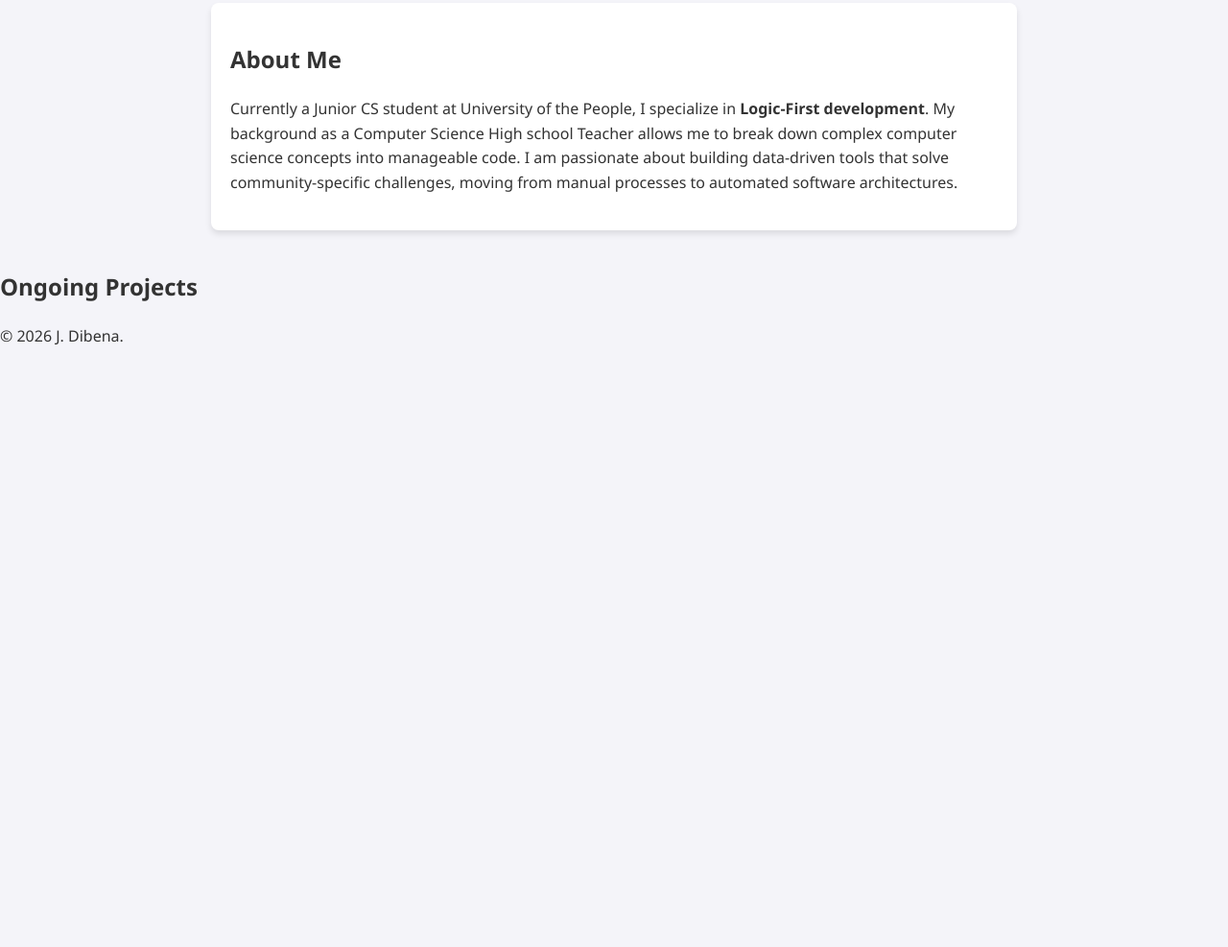
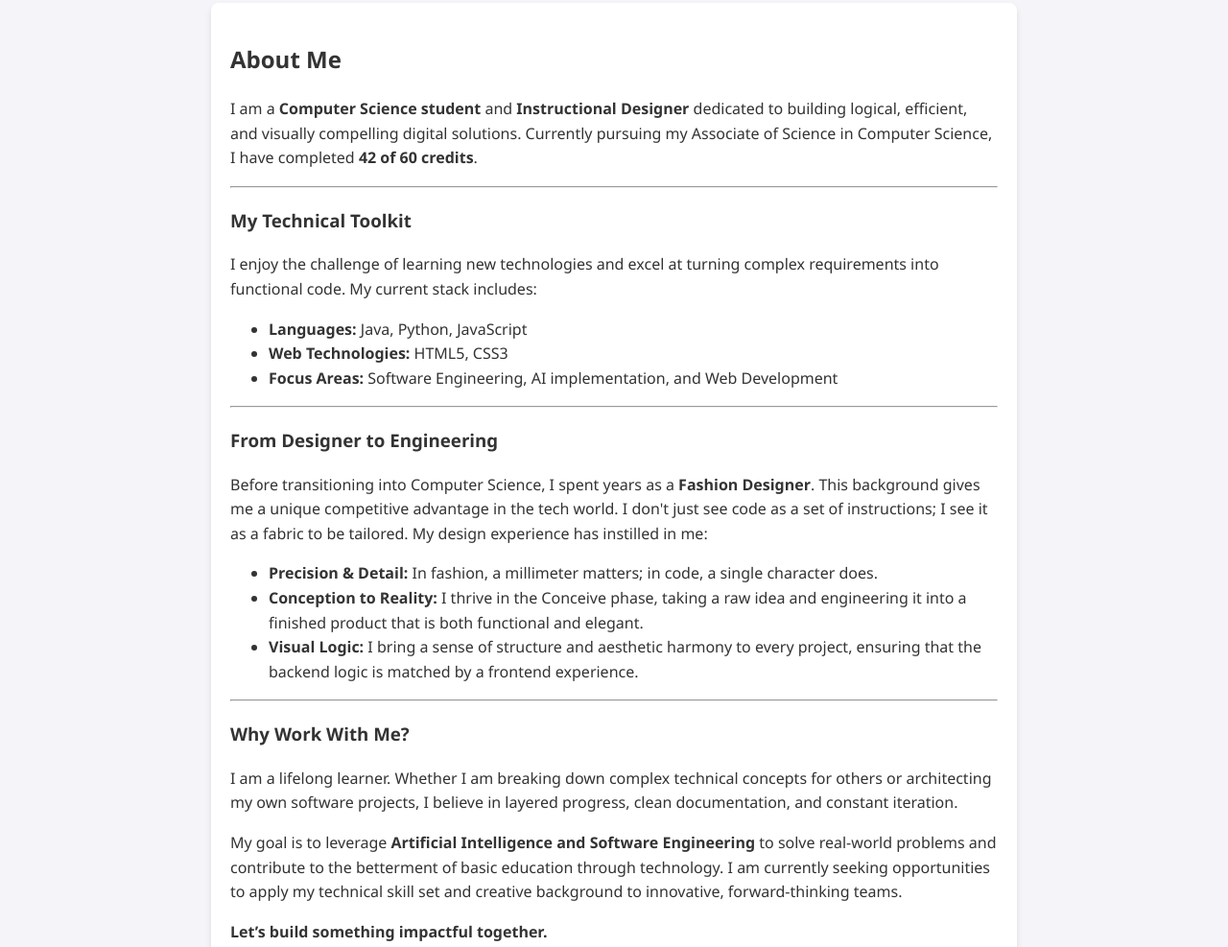
Before and after one commit to realjewo12/JDibena-site, a website: page index.html in a window 1280 px wide. Shown: the part 468-1455 px from the top of the page at 96% size. Before the commit the page ends 847 px from the top, so only its background shows below. Drawn offline with Linux system fonts and the light colour scheme.

Commit message:
Edited the About Me content

```diff
--- a/index.html
+++ b/index.html
@@ -28,12 +28,42 @@
     <section id="about">
         <h2>About Me</h2>
         <p>
-            Currently a Junior CS student at University of the People, I specialize in
-            <strong>Logic-First development</strong>. My background as a Computer Science High school Teacher
-            allows me to break down complex computer science concepts into manageable code.
-            I am passionate about building data-driven tools that solve community-specific
-            challenges, moving from manual processes to automated software architectures.
+            I am a <strong>Computer Science student</strong> and <strong>Instructional Designer</strong> dedicated to building logical, efficient, and visually compelling digital solutions. Currently pursuing my Associate of Science in Computer Science, I have completed <strong>42 of 60 credits</strong>.
         </p>
+
+        <hr>
+
+        <h3>My Technical Toolkit</h3>
+        <p>I enjoy the challenge of learning new technologies and excel at turning complex requirements into functional code. My current stack includes:</p>
+    <ul>
+        <li><strong>Languages:</strong> Java, Python, JavaScript</li>
+        <li><strong>Web Technologies:</strong> HTML5, CSS3</li>
+        <li><strong>Focus Areas:</strong> Software Engineering, AI implementation, and Web Development</li>
+    </ul>
+
+    <hr>
+
+    <h3>From Designer to Engineering</h3>
+    <p>
+        Before transitioning into Computer Science, I spent years as a <strong>Fashion Designer</strong>. This background gives me a unique competitive advantage in the tech world. I don't just see code as a set of instructions; I see it as a fabric to be tailored. My design experience has instilled in me:
+    </p>
+    <ul>
+        <li><strong>Precision & Detail:</strong> In fashion, a millimeter matters; in code, a single character does.</li>
+        <li><strong>Conception to Reality:</strong> I thrive in the Conceive phase, taking a raw idea and engineering it into a finished product that is both functional and elegant.</li>
+        <li><strong>Visual Logic:</strong> I bring a sense of structure and aesthetic harmony to every project, ensuring that the backend logic is matched by a frontend experience.</li>
+    </ul>
+
+    <hr>
+
+    <h3>Why Work With Me?</h3>
+    <p>
+        I am a lifelong learner. Whether I am breaking down complex technical concepts for others or architecting my own software projects, I believe in layered progress, clean documentation, and constant iteration.
+    </p>
+    <p>
+        My goal is to leverage <strong>Artificial Intelligence and Software Engineering</strong> to solve real-world problems and contribute to the betterment of basic education through technology. I am currently seeking opportunities to apply my technical skill set and creative background to innovative, forward-thinking teams.
+    </p>
+
+    <p><strong>Let’s build something impactful together.</strong></p>
     </section>
 
     <section id="projects">
```
